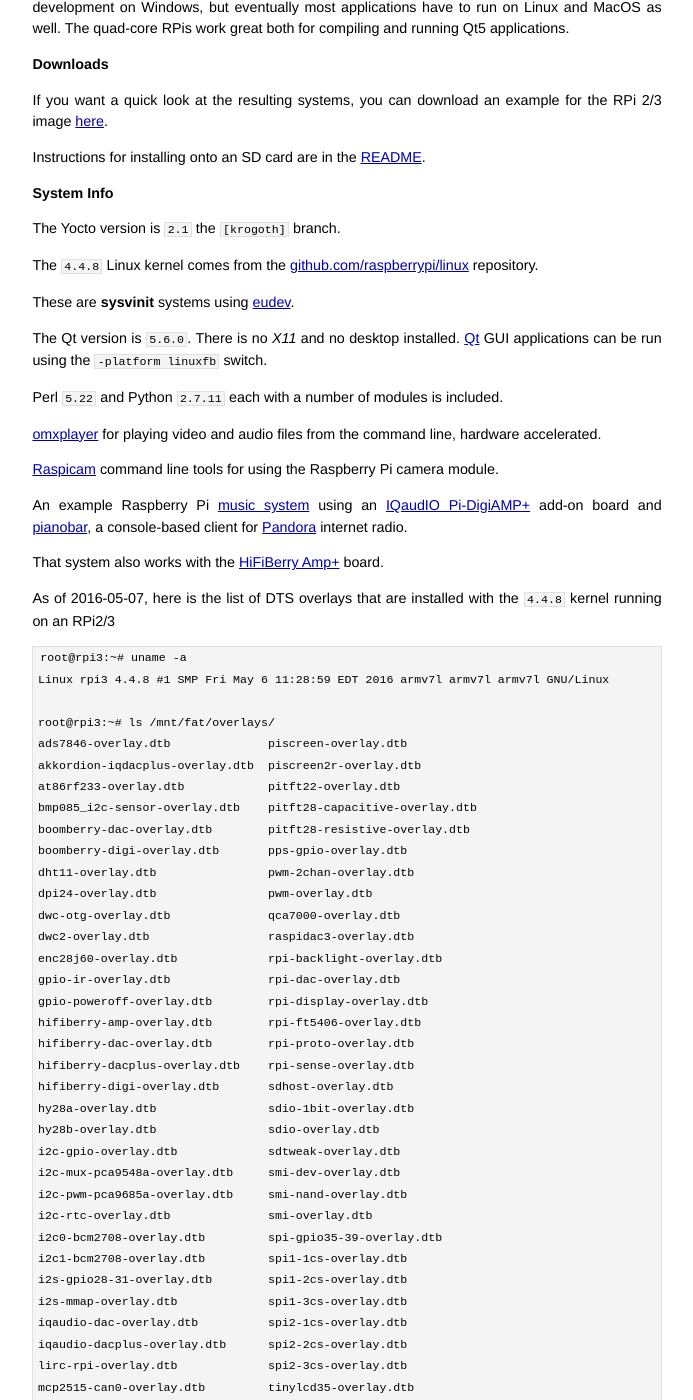
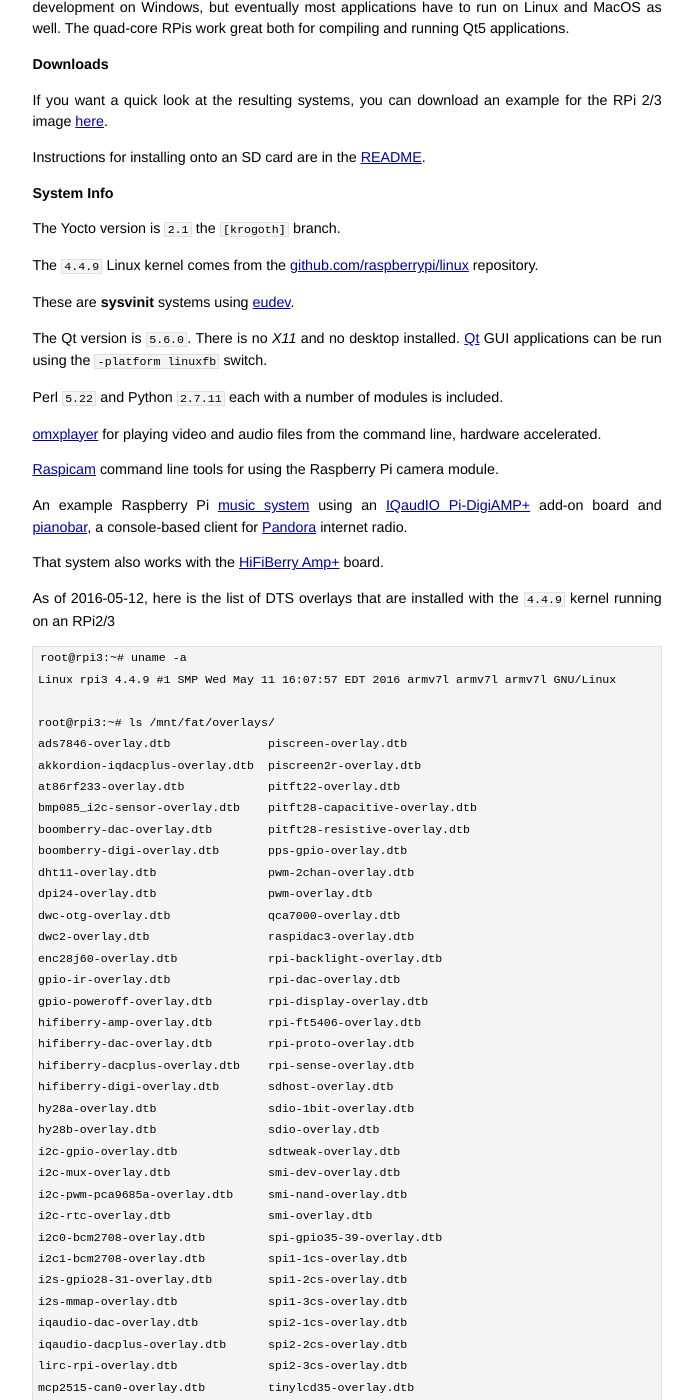
Before and after one commit to jumpnow/jumpnowtek-site, a Jekyll site: the page built from _posts/2015-12-04-Raspberry-Pi-Systems-with-Yocto.md, in a window 1280 px wide and 1400 px high, scrolled down 898 px. Shown: the whole window, without its empty margins (293-986 px from the left). Built offline with Jekyll 4.4.1, drawn with Linux system fonts in a browser that asks for light colours; some of the changed text lies outside the part shown.

Commit message:
Upgrade kernel in rpi

```diff
--- a/_posts/2015-12-04-Raspberry-Pi-Systems-with-Yocto.md
+++ b/_posts/2015-12-04-Raspberry-Pi-Systems-with-Yocto.md
@@ -2,7 +2,7 @@
 layout: post
 title: Building Raspberry Pi Systems with Yocto
 description: "Building customized systems for the Raspberry Pi using tools from the Yocto Project"
-date: 2016-05-10 13:00:00
+date: 2016-05-12 06:05:00
 categories: rpi
 tags: [linux, rpi, yocto, rpi2, rpi3, rpi zero, rpi compute]
 ---
@@ -49,7 +49,7 @@
 
 The Yocto version is `2.1` the `[krogoth]` branch.
 
-The `4.4.8` Linux kernel comes from the [github.com/raspberrypi/linux][rpi-kernel] repository.
+The `4.4.9` Linux kernel comes from the [github.com/raspberrypi/linux][rpi-kernel] repository.
 
 These are **sysvinit** systems using [eudev][eudev].
 
@@ -65,10 +65,10 @@
 
 That system also works with the [HiFiBerry Amp+][hifiberry-amp] board.
 
-As of 2016-05-07, here is the list of DTS overlays that are installed with the `4.4.8` kernel running on an RPi2/3
+As of 2016-05-12, here is the list of DTS overlays that are installed with the `4.4.9` kernel running on an RPi2/3
 
     root@rpi3:~# uname -a
-    Linux rpi3 4.4.8 #1 SMP Fri May 6 11:28:59 EDT 2016 armv7l armv7l armv7l GNU/Linux
+    Linux rpi3 4.4.9 #1 SMP Wed May 11 16:07:57 EDT 2016 armv7l armv7l armv7l GNU/Linux
 
     root@rpi3:~# ls /mnt/fat/overlays/
     ads7846-overlay.dtb              piscreen-overlay.dtb
@@ -91,7 +91,7 @@
     hy28a-overlay.dtb                sdio-1bit-overlay.dtb
     hy28b-overlay.dtb                sdio-overlay.dtb
     i2c-gpio-overlay.dtb             sdtweak-overlay.dtb
-    i2c-mux-pca9548a-overlay.dtb     smi-dev-overlay.dtb
+    i2c-mux-overlay.dtb              smi-dev-overlay.dtb
     i2c-pwm-pca9685a-overlay.dtb     smi-nand-overlay.dtb
     i2c-rtc-overlay.dtb              smi-overlay.dtb
     i2c0-bcm2708-overlay.dtb         spi-gpio35-39-overlay.dtb
@@ -108,7 +108,6 @@
     pi3-act-led-overlay.dtb          w1-gpio-overlay.dtb
     pi3-disable-bt-overlay.dtb       w1-gpio-pullup-overlay.dtb
     pi3-miniuart-bt-overlay.dtb      wittypi-overlay.dtb
-
 
 I've only tested a few
 
```
